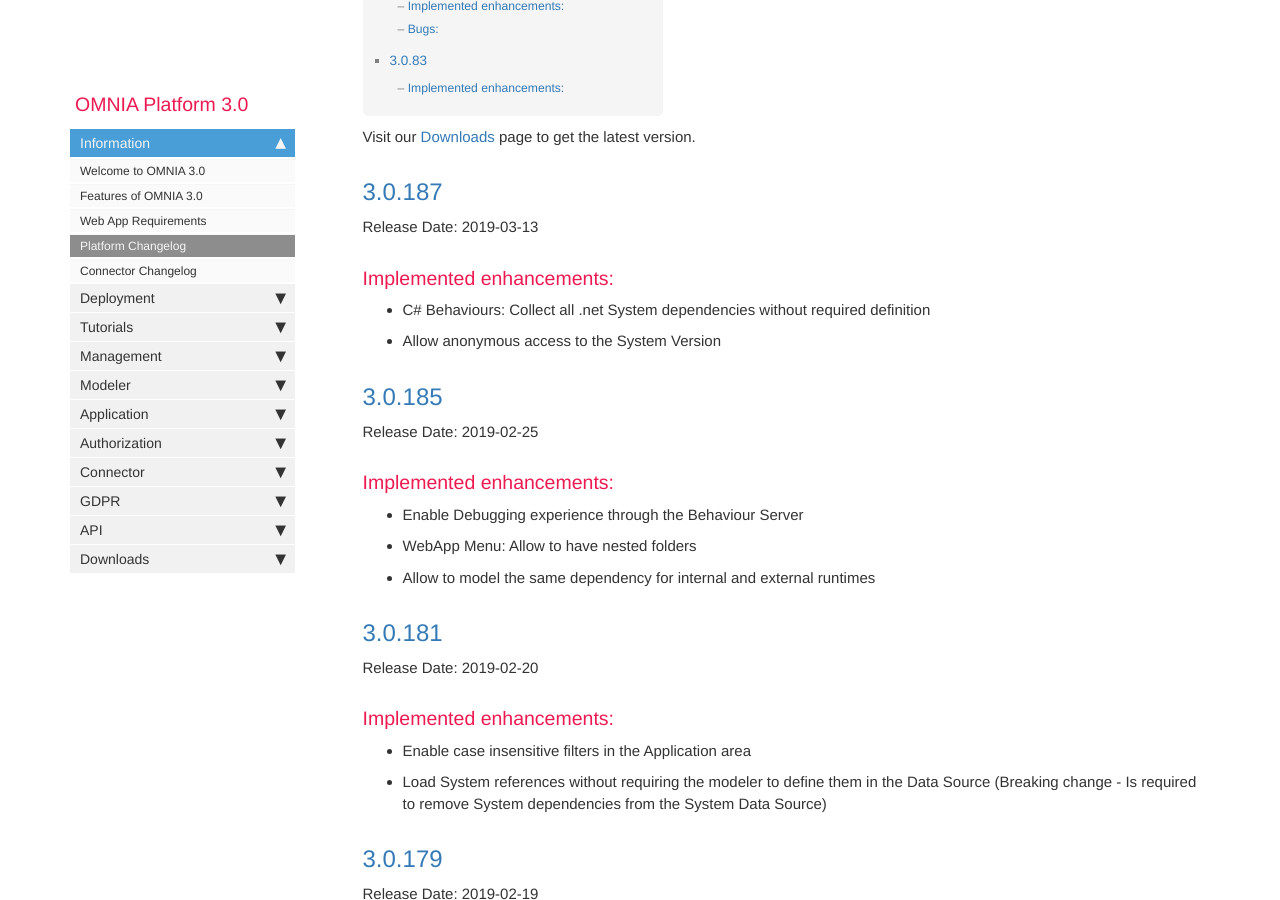
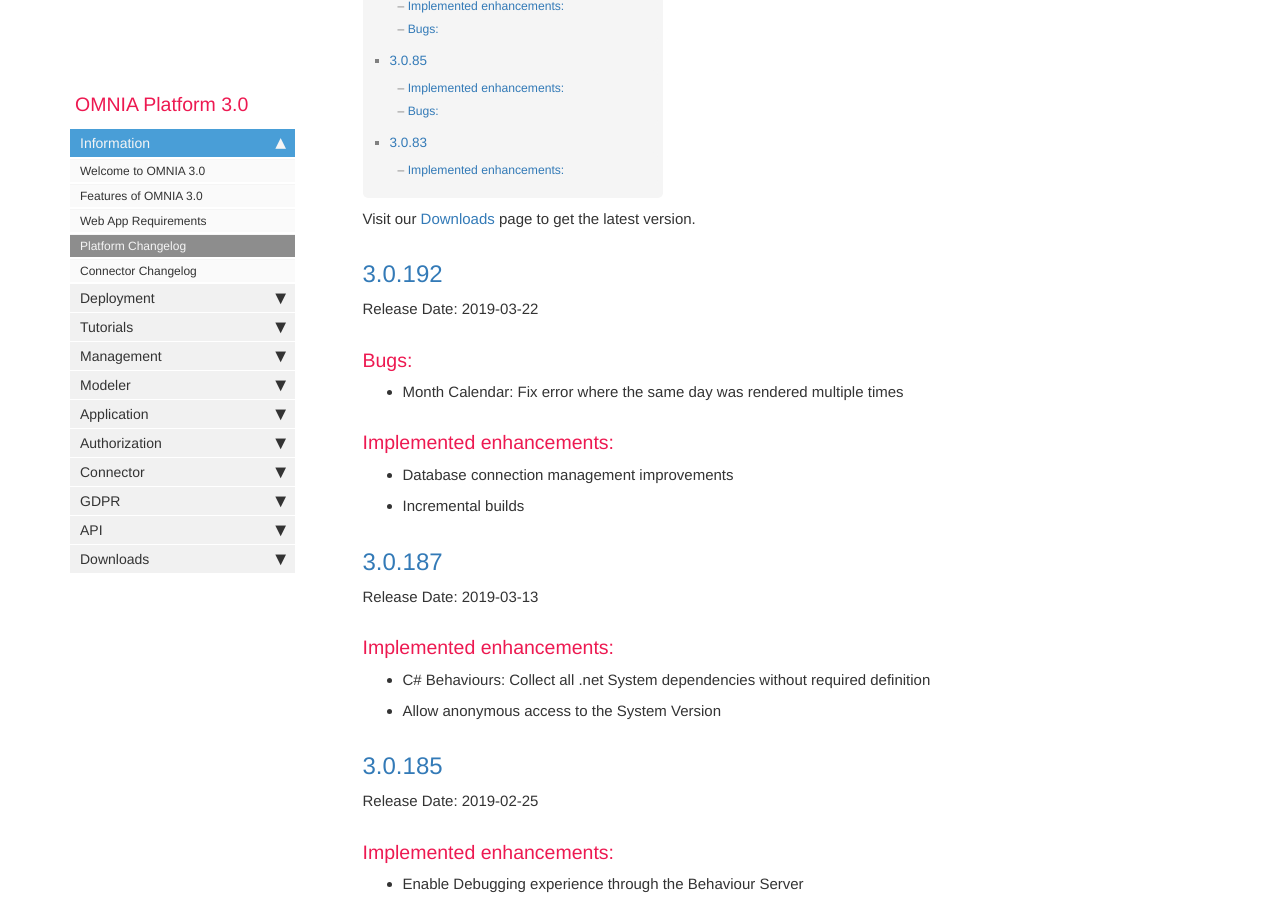
Before and after one commit to daniel8lopes/omnia3, a Jekyll site: the page built from docs/pages/omnia3/Introduction/omnia3_platformchangelog.md, in a window 1280 px wide and 900 px high, scrolled down 1131 px. Built offline with Jekyll 4.4.1, drawn with Linux system fonts in a browser that asks for light colours; nearby versions of some CDN libraries; comment, search, counter and statistics services are not loaded; some of the changed text lies outside the part shown.

Commit message:
Update omnia3_platformchangelog.md

```diff
--- a/docs/pages/omnia3/Introduction/omnia3_platformchangelog.md
+++ b/docs/pages/omnia3/Introduction/omnia3_platformchangelog.md
@@ -8,6 +8,17 @@ folder: omnia3
 ---
 
 Visit our [Downloads](/omnia3_downloads.html#platform) page to get the latest version.
+
+## [3.0.192](#3.0.192)
+Release Date: 2019-03-22
+
+### Bugs:
+ - Month Calendar: Fix error where the same day was rendered multiple times
+
+### Implemented enhancements:
+
+ - Database connection management improvements
+ - Incremental builds
 
 ## [3.0.187](#3.0.187)
 Release Date: 2019-03-13
```
